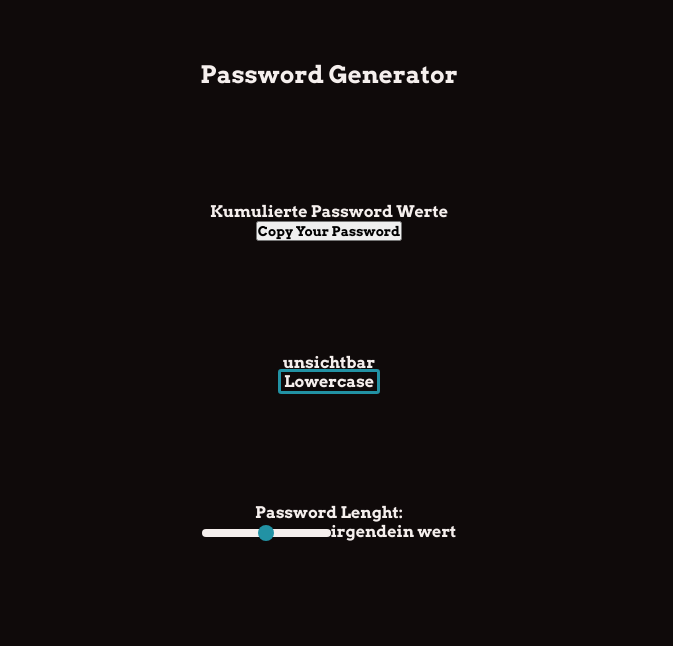
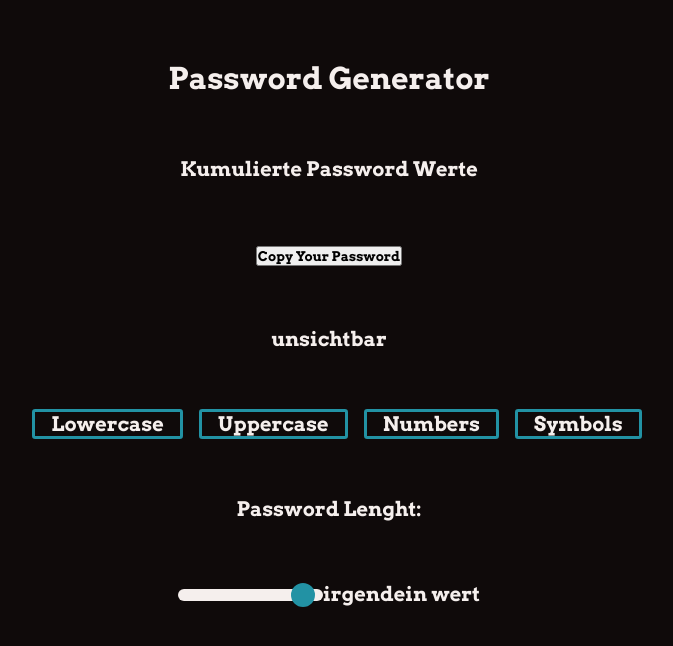
Before and after one commit to GagaSissi/Password-Generator, a Vue app: page / in a window 1280 px wide. Shown: the top 646 px of the page, without its empty margins (311-984 px from the left). Built offline with nearby package versions, Linux system fonts and the light colour scheme.

Commit message:
lunchtime update

```diff
--- a/src/components/PasswordGenerator.vue
+++ b/src/components/PasswordGenerator.vue
@@ -7,15 +7,25 @@
   </section>
   <section>
     <form v-on:submit.prevent="add">
-      <input type="checkbox" class="buttonCheckbox" id="labelID1" />
+      <input type="checkbox" class="buttonLowercase" id="labelID1" />
       <label class="labelButton" for="labelID1">Lowercase</label>
+      <input type="checkbox" class="buttonUppercase" id="labelID2" />
+      <label class="labelButton" for="labelID2">Uppercase</label>
+      <input type="checkbox" class="buttonNumbers" id="labelID3" />
+      <label class="labelButton" for="labelID3">Numbers</label>
+      <input type="checkbox" class="buttonSymbols" id="labelID4" />
+      <label class="labelButton" for="labelID4">Symbols</label>
     </form>
     <form v-on:submit.prevent="add">
       <p>Password Lenght:</p>
-      <input type="range" class="slidingTool" id="labelID2" />
-      <label class="labelSlider" for="labelID2" min="8" max="35"
-        >irgendein wert</label
-      >
+      <input
+        type="range"
+        class="slidingTool"
+        id="labelrangeID1"
+        min="8"
+        max="35"
+      />
+      <label class="labelSlider" for="labelrangeID1">irgendein wert</label>
     </form>
   </section>
 </template>
@@ -42,28 +52,53 @@ export default {
   --accent-color: #2292a4;
   --success-color: #cbe896;
 }
-.buttonCheckbox {
+
+section {
+  font-size: 1.25em;
+}
+
+p {
+  margin: 3em;
+}
+
+input {
   all: unset;
+  /* margin: 1em; */
+  padding: 0.1em 0.4em;
 }
 
 .labelButton {
-  padding: 0 0.2rem;
+  padding: 0 1rem;
   border: 0.2rem solid var(--accent-color);
   border-radius: 0.2rem;
 }
 
-.buttonCheckbox:checked + .labelButton {
-  background-color: var(--dark-color);
+.buttonLowercase:checked + .labelButton {
+  background-color: var(--accent-color);
   color: var(--light-color);
 }
 
-.buttonCheckbox:focus + .labelButton {
+.buttonUppercase:checked + .labelButton {
+  background-color: var(--accent-color);
+  color: var(--light-color);
+}
+
+.buttonNumbers:checked + .labelButton {
+  background-color: var(--accent-color);
+  color: var(--light-color);
+}
+
+.buttonSymbols:checked + .labelButton {
+  background-color: var(--accent-color);
+  color: var(--light-color);
+}
+
+.buttonLowercase:focus + .labelButton {
   border: 0.2rem solid var(--accent-color);
 }
 
-p {
-  margin-top: 7rem;
-}
+/* Sliding Bar*/
+/* Länge einstellen, wie? */
 
 .slidingTool {
   -webkit-appearance: none;
@@ -76,8 +111,8 @@ p {
 .slidingTool::-webkit-slider-thumb {
   -webkit-appearance: none;
   appearance: none;
-  width: 1rem;
-  height: 1rem;
+  width: 1.5rem;
+  height: 1.5rem;
   background: var(--accent-color);
   border-radius: 50%;
 }
```
